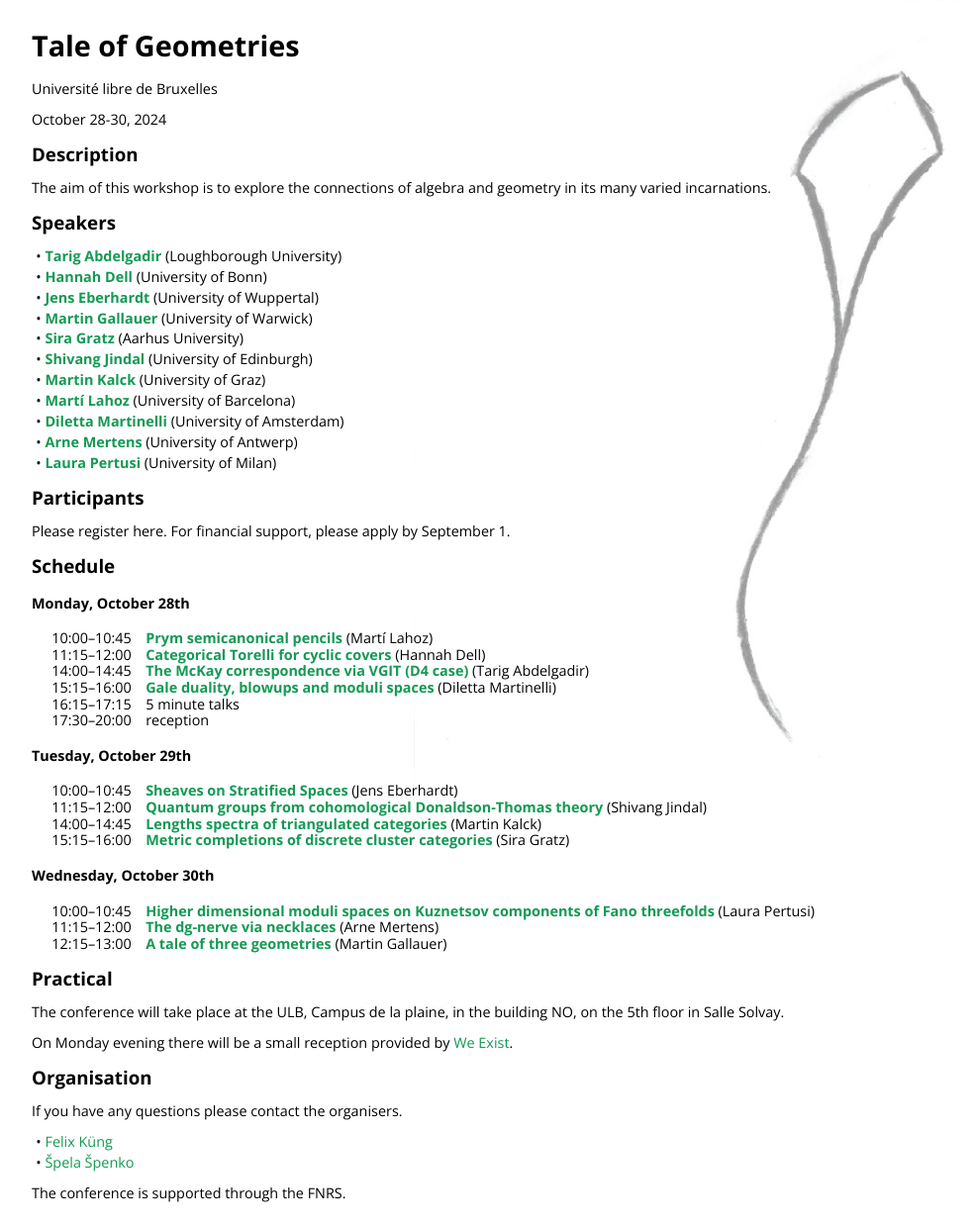
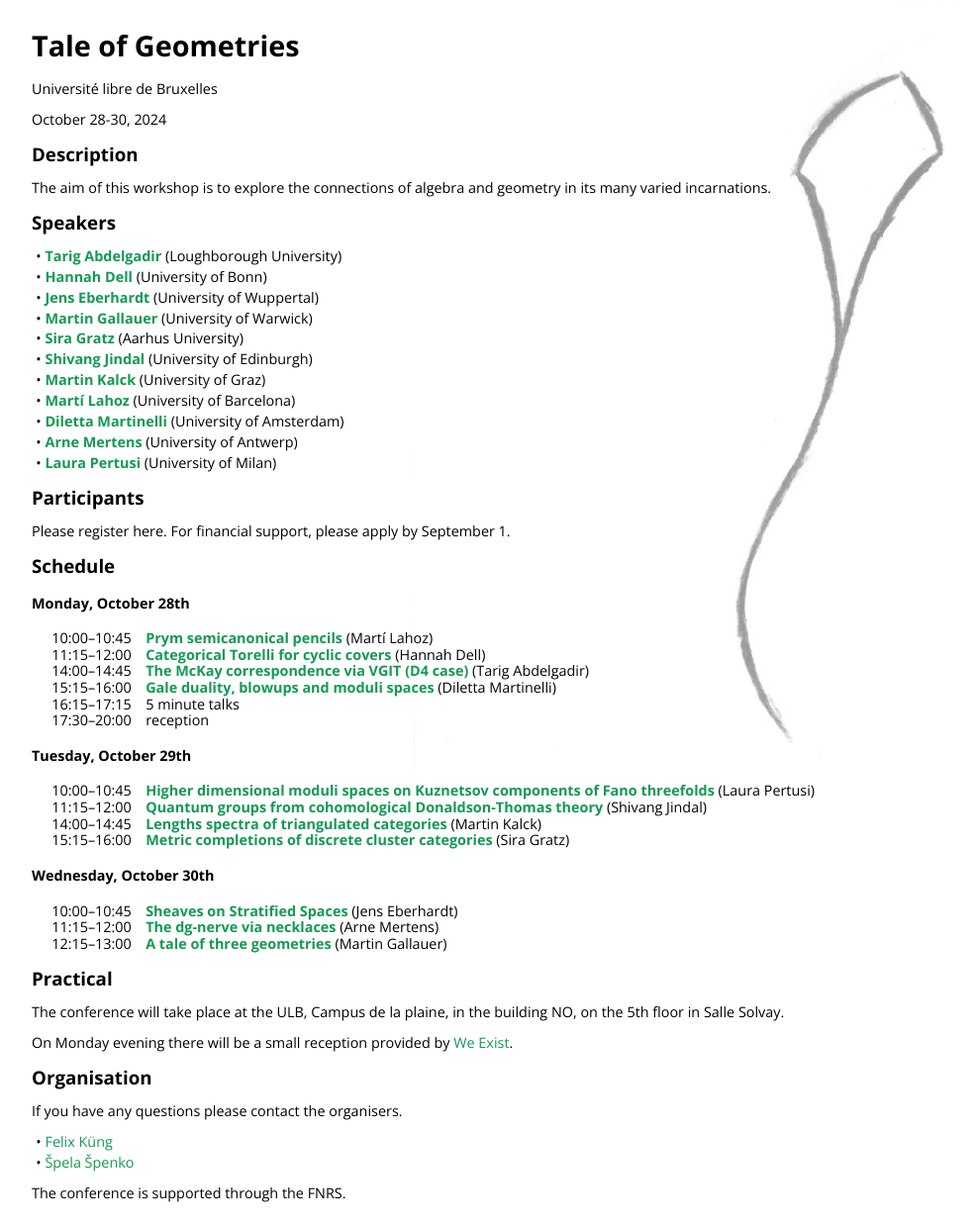
Before and after one commit to Tale-of-Geometries/Tale-of-Geometries.github.io, a Jekyll site: the page built from index.html, in a window 1280 px wide. Shown: the whole page at 99% size, without its empty margins (208-1193 px from the left). Built offline with Jekyll 4.4.1, drawn with Linux system fonts in a browser that asks for light colours; nearby versions of some CDN libraries; library files that are not in the unit come from our copies; part of the change alters nothing that is shown.

```diff
--- a/_data/schedule.yml
+++ b/_data/schedule.yml
@@ -12,7 +12,7 @@
 - date: Tuesday, October 29th
   slots:
     [
-      { time: "10:00&ndash;10:45", talk: eberhardt },
+      { time: "10:00&ndash;10:45", talk: pertusi },
       { time: "11:15&ndash;12:00", talk: jindal },
       { time: "14:00&ndash;14:45", talk: kalck },
       { time: "15:15&ndash;16:00", talk: gratz },
@@ -21,7 +21,7 @@
 - date: Wednesday, October 30th
   slots:
     [
-      { time: "10:00&ndash;10:45", talk: pertusi },
+      { time: "10:00&ndash;10:45", talk: eberhardt },
       { time: "11:15&ndash;12:00", talk: mertens },
       { time: "12:15&ndash;13:00", talk: gallauer },
     ]
```
